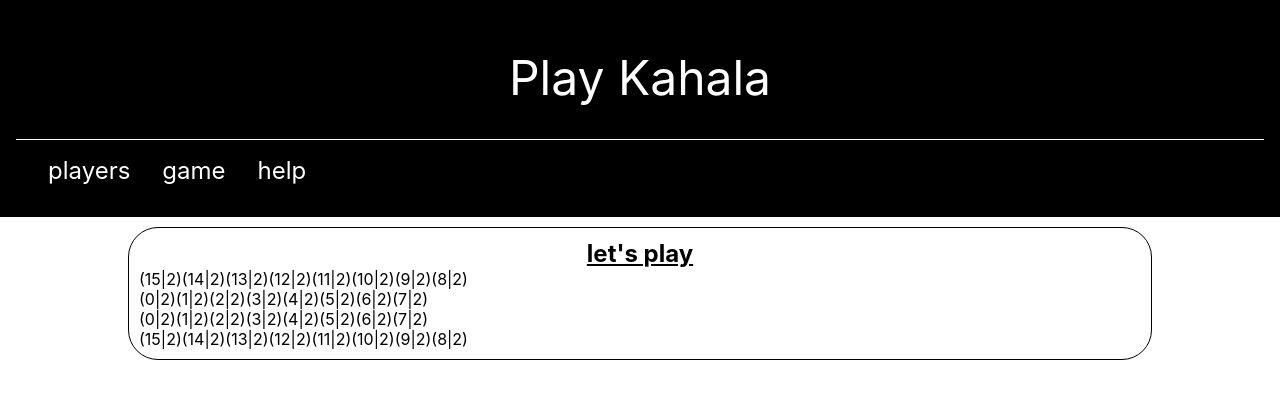
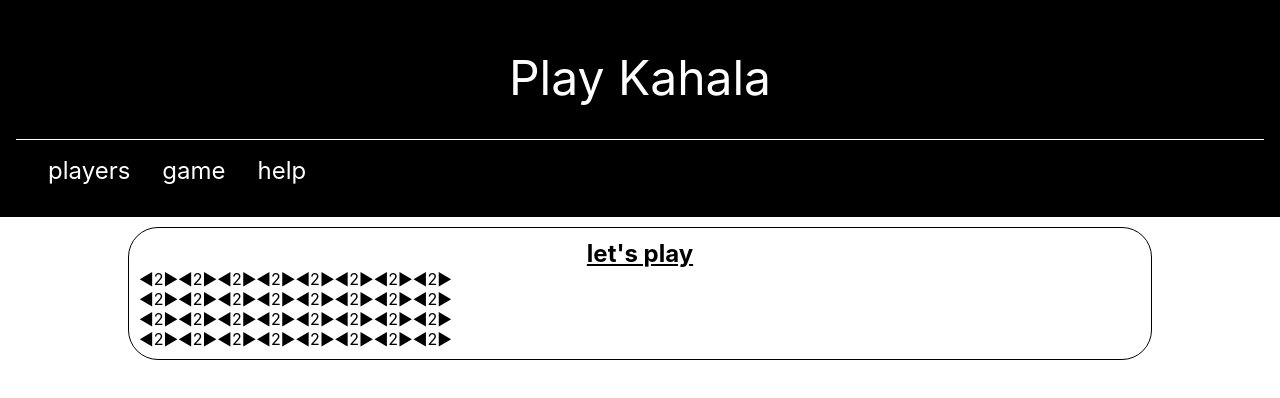
Before and after one commit to tike/kahala, an Angular app: page /game in a window 1280 px wide. Shown: the top 398 px of the page. Built offline with nearby package versions, Linux system fonts and the light colour scheme; what angular-in-memory-web-api would draw is missing.

Commit message:
use field component in game

```diff
--- a/src/app/game/game.component.html
+++ b/src/app/game/game.component.html
@@ -4,20 +4,20 @@
     <div class="board">
       <div class="halfboard">
         <div>
-          <span *ngFor="let field of getOuterRow(0)">({{field.getID()}}|{{field.getStones()}})</span>
+          <app-field *ngFor="let field of getOuterRow(0)" player="0" [field]="field"></app-field>
         </div>
         <div>
-          <span *ngFor="let field of getInnerRow(0)">({{field.getID()}}|{{field.getStones()}})</span>
+          <app-field *ngFor="let field of getInnerRow(0)" player="0" [field]="field"></app-field>
         </div>
       </div>
 
       <div class="halfboard">
         <div>
-          <span *ngFor="let field of getInnerRow(1)">({{field.getID()}}|{{field.getStones()}})</span>
+          <app-field *ngFor="let field of getInnerRow(1)" player="0" [field]="field"></app-field>
         </div>
 
         <div>
-          <span *ngFor="let field of getOuterRow(1)">({{field.getID()}}|{{field.getStones()}})</span>
+          <app-field *ngFor="let field of getOuterRow(1)" player="0" [field]="field"></app-field>
         </div>
       </div>
     </div>
```
